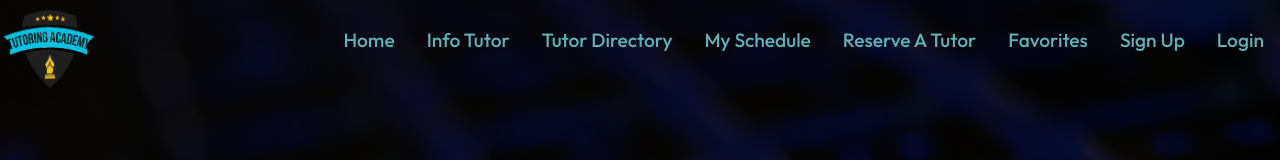
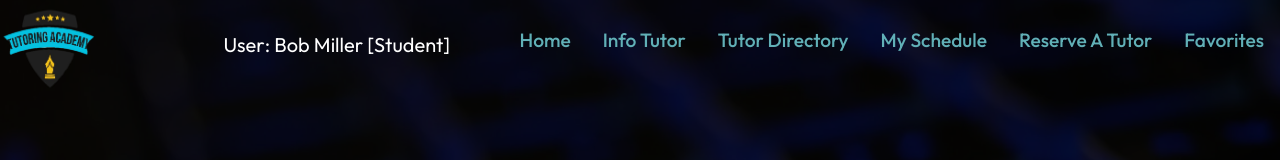
Before and after one commit to rpatangay00/ImplementationTutoringAcademy, a React (Create React App) app in the folder TUTORINGACADEMY_FINALCODE/: page / in a window 1280 px wide. Shown: the top 160 px of the page. Built offline with nearby package versions, Linux system fonts and the light colour scheme.

Commit message:
minor updates

```diff
--- a/TUTORINGACADEMY_FINALCODE/src/components/Navbar.js
+++ b/TUTORINGACADEMY_FINALCODE/src/components/Navbar.js
@@ -28,6 +28,7 @@ window.addEventListener("scroll",changeColor)
          <img style={{ width: 100, height: 100 }} src={"./TAlogo.png"} alt="React Logo" />
       </div>
       &nbsp;&nbsp;&nbsp;&nbsp;&nbsp;
+      <div style={{ color: '#FFFFFF', fontSize: 20 }}> User: Bob Miller [Student]  </div>
         <ul className={click ? "nav-menu active" : "nav-menu"}>
           <li>
               <Link to="/" style={{ color: '#61B0B7' }}>Home</Link>
@@ -48,12 +49,13 @@ window.addEventListener("scroll",changeColor)
         <li>
               <Link to="/favorites" style={{ color: '#61B0B7' }}>Favorites</Link>
         </li>
-        <li>
+        {/* <li>
               <Link to="/SignUp2" style={{ color: '#61B0B7' }}>Sign Up</Link>
         </li>
         <li>
               <Link to="/Login2" style={{ color: '#61B0B7' }}>Login</Link>
-        </li>
+        </li>  */}
+
         </ul>
         <div className="hamburger" onClick={handleClick}>
             {click ? (<FaTimes size={20} style={{color: "#fff"}} /> ) :
```
